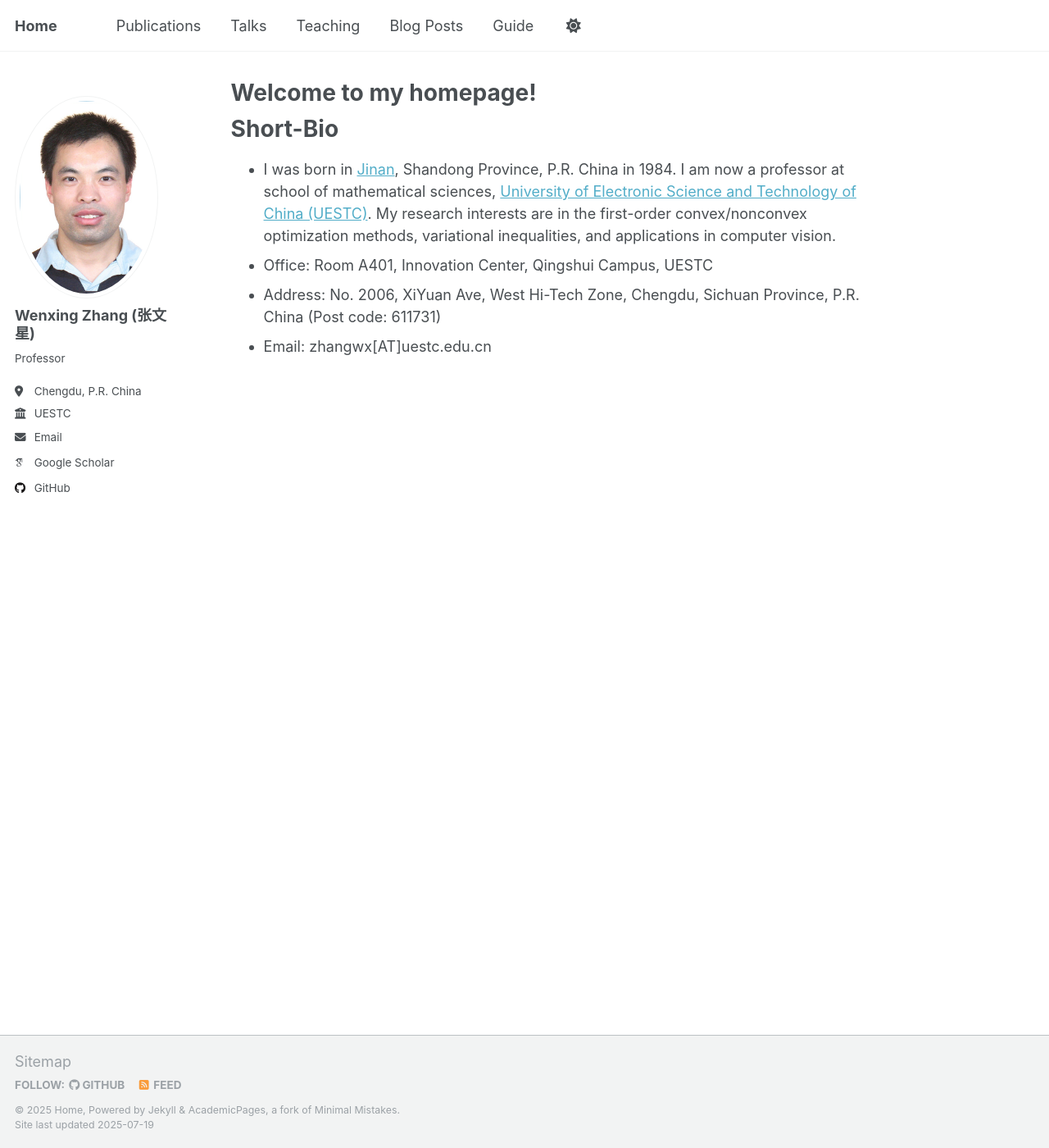
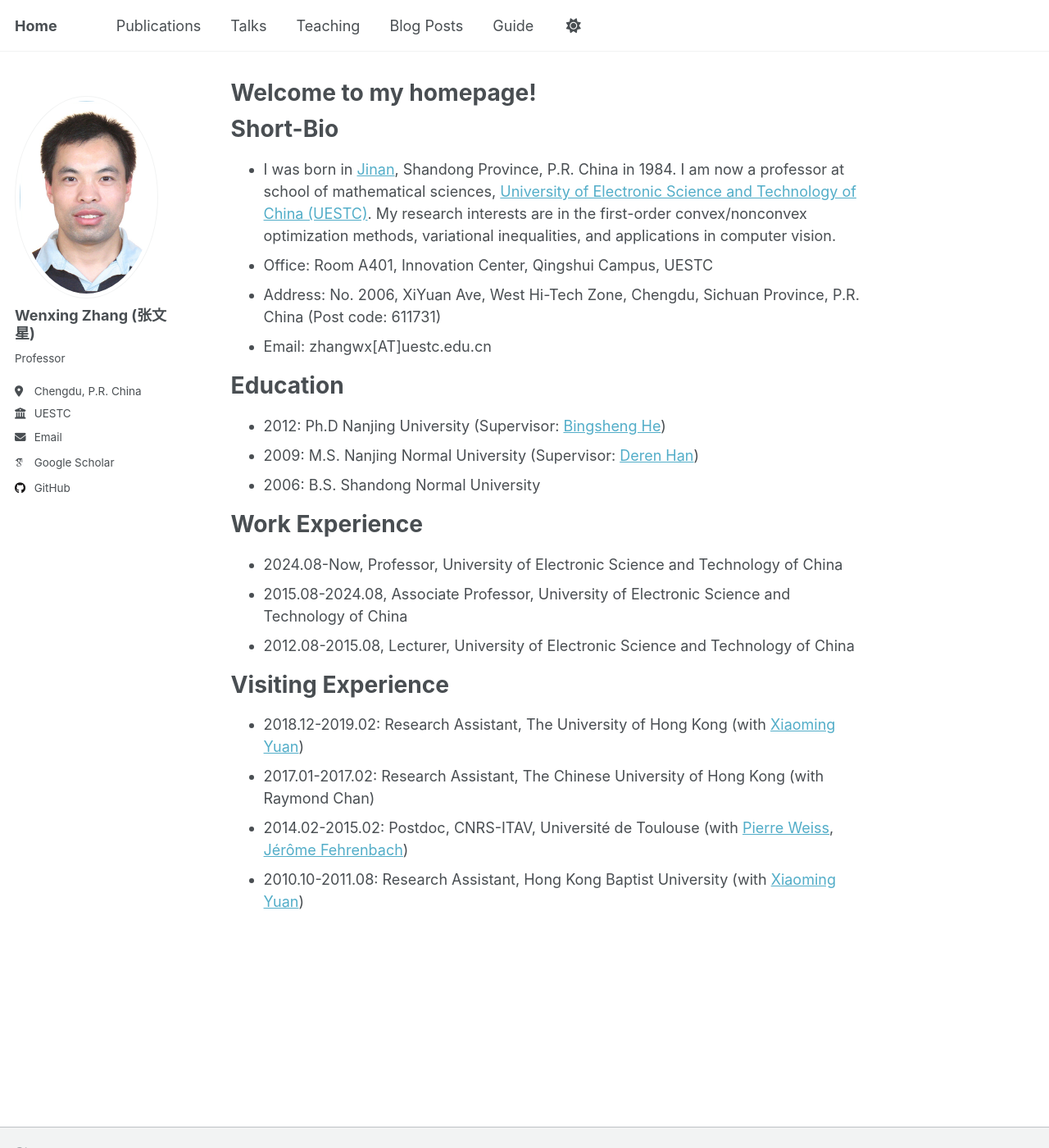
Before and after one commit to WenxingZhang/WenxingZhang.github.io, a Jekyll site: the page built from _pages/about.md, in a window 1280 px wide and 1400 px high. Shown: the whole window at 82% size. Built offline with Jekyll 4.4.1, drawn with Linux system fonts in a browser that asks for light colours; some web fonts are replaced; a script that is not in the unit is left out.

Commit message:
Update about.md

```diff
--- a/_pages/about.md
+++ b/_pages/about.md
@@ -16,3 +16,22 @@ My research interests are in the first-order convex/nonconvex optimization metho
 * Office: Room A401, Innovation Center, Qingshui Campus, UESTC
 * Address: No. 2006, XiYuan Ave, West Hi-Tech Zone, Chengdu, Sichuan Province, P.R. China (Post code: 611731)
 * Email: zhangwx[AT]uestc.edu.cn
+
+Education
+======
+* 2012: Ph.D  Nanjing University (Supervisor: [Bingsheng He](http://maths.nju.edu.cn/~hebma/))
+* 2009: M.S.  Nanjing Normal University (Supervisor: [Deren Han](https://shi.buaa.edu.cn/handeren/zh_CN/index.htm))
+* 2006: B.S.   Shandong Normal University
+
+Work Experience
+======
+* 2024.08-Now, Professor, University of Electronic Science and Technology of China
+* 2015.08-2024.08, Associate Professor, University of Electronic Science and Technology of China
+* 2012.08-2015.08, Lecturer, University of Electronic Science and Technology of China
+
+Visiting Experience
+======
+* 2018.12-2019.02: Research Assistant, The University of Hong Kong (with [Xiaoming Yuan](https://hkumath.hku.hk/~xmyuan/))
+* 2017.01-2017.02: Research Assistant, The Chinese University of Hong Kong (with Raymond Chan)
+* 2014.02-2015.02: Postdoc, CNRS-ITAV, Université de Toulouse (with [Pierre Weiss](https://www.math.univ-toulouse.fr/~weiss/), [Jérôme Fehrenbach](https://perso.math.univ-toulouse.fr/fehren/))
+* 2010.10-2011.08: Research Assistant, Hong Kong Baptist University (with [Xiaoming Yuan](https://hkumath.hku.hk/~xmyuan/))
```
